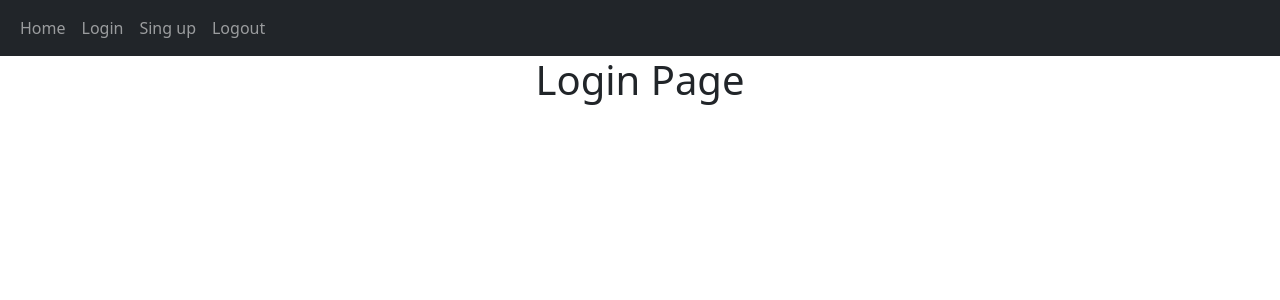
After one commit to JoaoZati/flask-notes, a Flask app: template website/templates/login.html in a window 1280 px wide. The commit adds this page. Shown: the top 300 px of the page. Run offline with Flask 2, Linux system fonts and the light colour scheme; the template is opened without the code that fills it, so the values that code supplies are empty.

Commit message:
Making render template in auth.py - add render_template in auth.py - small change in navbar.html - create login.html and sing_up.html

```diff
--- a/website/templates/base/navbar.html
+++ b/website/templates/base/navbar.html
@@ -5,10 +5,10 @@
         </button>
         <div class="collapse navbar-collapse" id="navbarSupportedContent">
             <div class="navbar-nav">
+                <a class="nav-item nav-link" id="home" href="/">Home</a>
                 <a class="nav-item nav-link" id="login" href="/login">Login</a>
                 <a class="nav-item nav-link" id="sing-up" href="/sing-up">Sing up</a>
                 <a class="nav-item nav-link" id="logout" href="/logout">Logout</a>
-                <a class="nav-item nav-link" id="home" href="/">Home</a>
             </div>
         </div>
     </div>
--- /dev/null
+++ b/website/templates/login.html
@@ -0,0 +1,5 @@
+{% extends 'base/base.html' %}
+{% block title %}Login Page{% endblock %}
+{% block content %}
+<center><h1>Login Page</h1></center>
+{% endblock %}
--- /dev/null
+++ b/website/templates/sing_up.html
@@ -0,0 +1,5 @@
+{% extends 'base/base.html' %}
+{% block title %}Sing Up Page{% endblock %}
+{% block content %}
+<center><h1>Sing Up Page</h1></center>
+{% endblock %}
```
Also changed, not shown: website/auth.py (+4 -4 lines).
